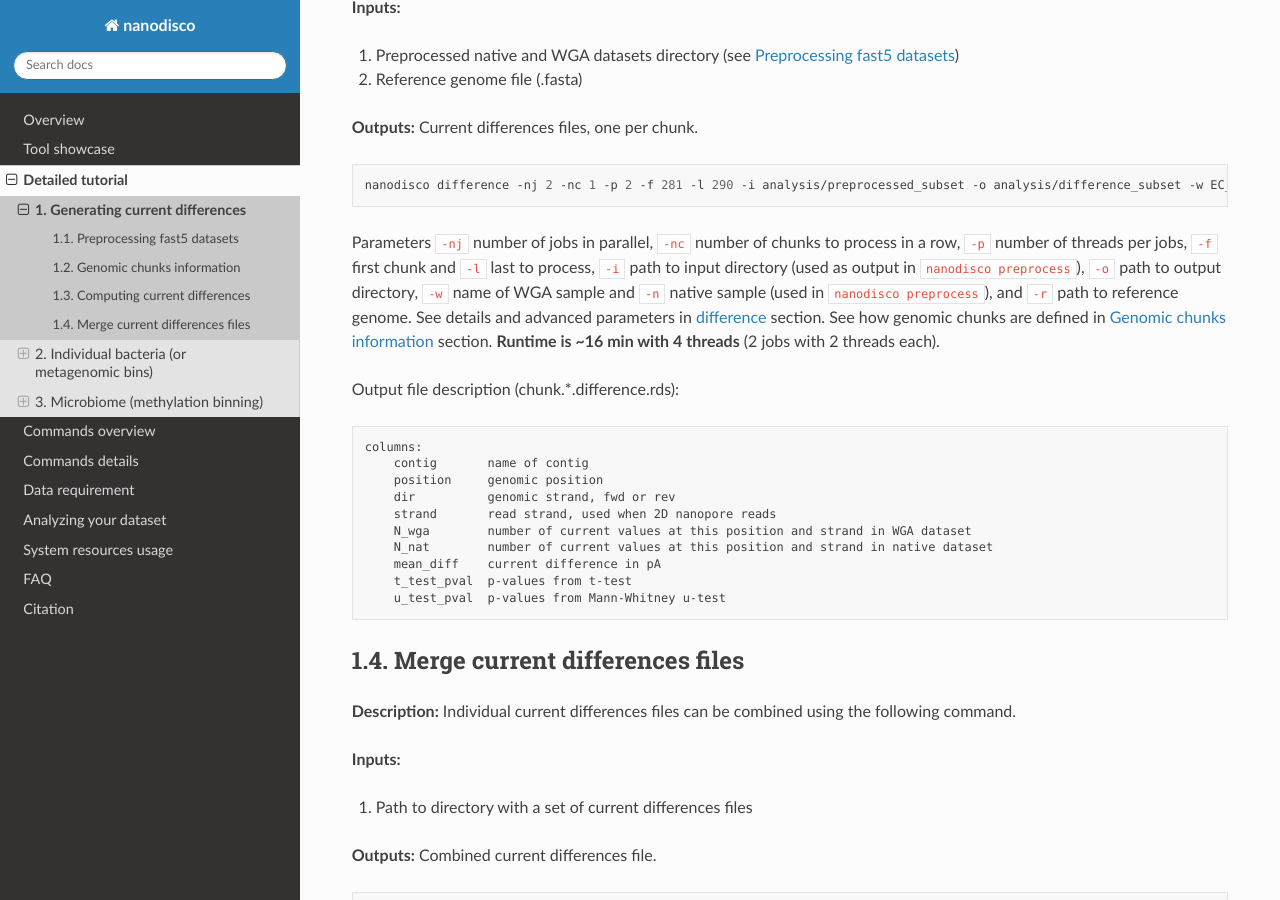
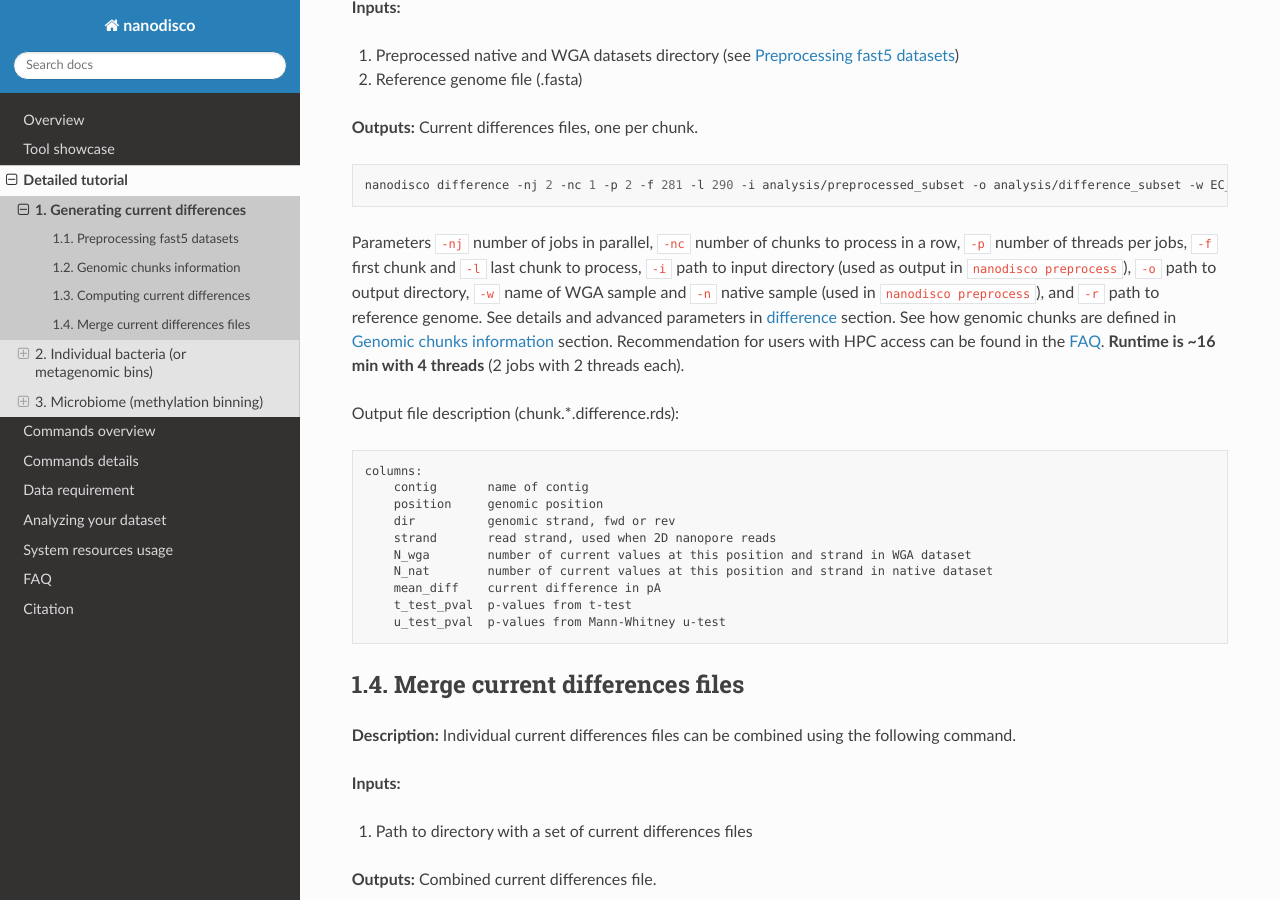
Before and after one commit to fanglab/nanodisco, a Sphinx documentation site: the page built from docs/detailed_tutorial_content.rst, in a window 1280 px wide and 900 px high, scrolled down 1749 px. Built offline with Sphinx 7.4.7 and the Read the Docs theme 2.0.0, drawn with Linux system fonts in a browser that asks for light colours.

Commit message:
Update detailed_tutorial_content.rst

```diff
--- a/docs/detailed_tutorial_content.rst
+++ b/docs/detailed_tutorial_content.rst
@@ -79,7 +79,7 @@
 
    nanodisco difference -nj 2 -nc 1 -p 2 -f 281 -l 290 -i analysis/preprocessed_subset -o analysis/difference_subset -w EC_WGA -n EC_NAT -r reference/Ecoli_K12_MG1655_ATCC47076.fasta
 
-Parameters ``-nj`` number of jobs in parallel, ``-nc`` number of chunks to process in a row, ``-p`` number of threads per jobs, ``-f`` first chunk and ``-l`` last to process, ``-i`` path to input directory (used as output in ``nanodisco preprocess``), ``-o`` path to output directory, ``-w`` name of WGA sample and ``-n`` native sample (used in ``nanodisco preprocess``), and ``-r`` path to reference genome. See details and advanced parameters in :ref:`difference` section. See how genomic chunks are defined in `Genomic chunks information`_ section. **Runtime is ~16 min with 4 threads** (2 jobs with 2 threads each).
+Parameters ``-nj`` number of jobs in parallel, ``-nc`` number of chunks to process in a row, ``-p`` number of threads per jobs, ``-f`` first chunk and ``-l`` last chunk to process, ``-i`` path to input directory (used as output in ``nanodisco preprocess``), ``-o`` path to output directory, ``-w`` name of WGA sample and ``-n`` native sample (used in ``nanodisco preprocess``), and ``-r`` path to reference genome. See details and advanced parameters in :ref:`difference` section. See how genomic chunks are defined in `Genomic chunks information`_ section. Recommendation for users with HPC access can be found in the :ref:`FAQ<faq>`. **Runtime is ~16 min with 4 threads** (2 jobs with 2 threads each).
 
 Output file description (chunk.*.difference.rds):
 
```
